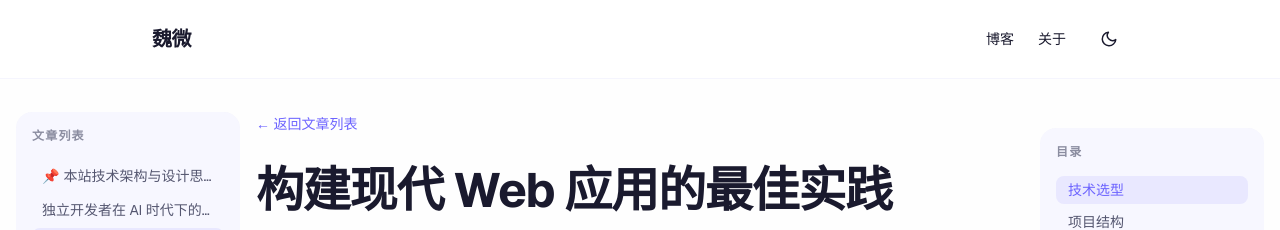
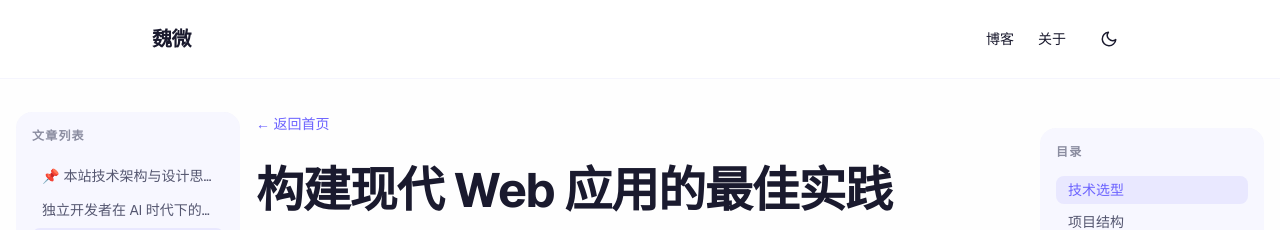
Before and after one commit to ww028/ww028.github.io, a Next.js app: page /articles/building-modern-web-apps in a window 1280 px wide. Shown: the top 230 px of the page. Built offline with nearby package versions, Linux system fonts and the light colour scheme.

Commit message:
fix: 修复路由切换时header闪动，更新返回首页文案

```diff
--- a/src/app/articles/[slug]/page.tsx
+++ b/src/app/articles/[slug]/page.tsx
@@ -95,7 +95,7 @@ export default async function ArticlePage({ params }: Props) {
           href="/"
           className="text-sm text-accent hover:opacity-70 transition-opacity mb-8 inline-block"
         >
-          ← 返回文章列表
+          ← 返回首页
         </Link>
         <header className="mb-10">
           <h1 className="text-4xl md:text-5xl font-bold tracking-tight mb-4">{article.title}</h1>
--- a/src/components/SiteHeader.tsx
+++ b/src/components/SiteHeader.tsx
@@ -2,14 +2,17 @@
 
 import Link from "next/link";
 import { useEffect, useRef, useState } from "react";
+import { usePathname } from "next/navigation";
 import ThemeToggle from "./ThemeToggle";
 
 export default function SiteHeader() {
   const [hidden, setHidden] = useState(false);
   const lastScrollY = useRef(0);
   const ticking = useRef(false);
+  const pathname = usePathname();
 
   useEffect(() => {
+    // 路由切换时，重置滚动基准位置，避免新页面滚动到顶部触发误判
     lastScrollY.current = window.scrollY;
 
     const updateHidden = () => {
@@ -43,7 +46,7 @@ export default function SiteHeader() {
 
     window.addEventListener("scroll", onScroll, { passive: true });
     return () => window.removeEventListener("scroll", onScroll);
-  }, []);
+  }, [pathname]);
 
   return (
     <header
```
